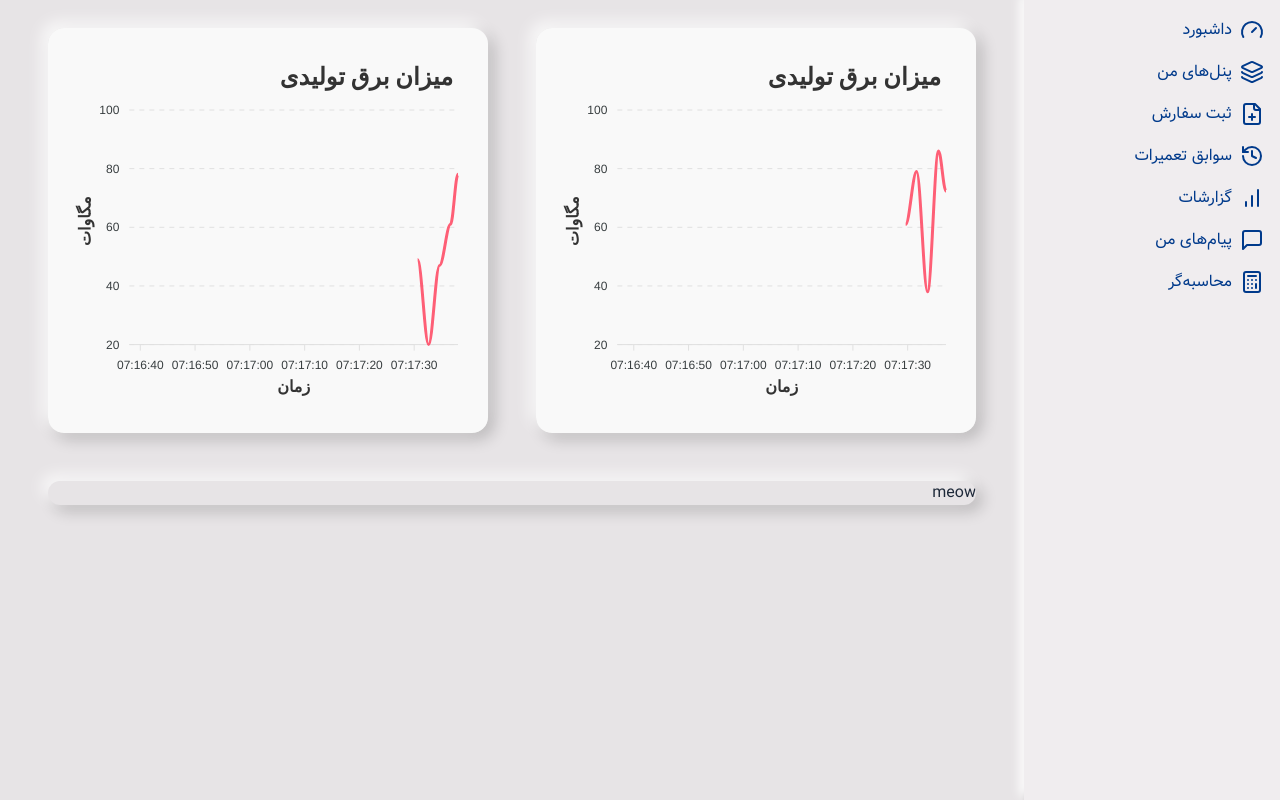
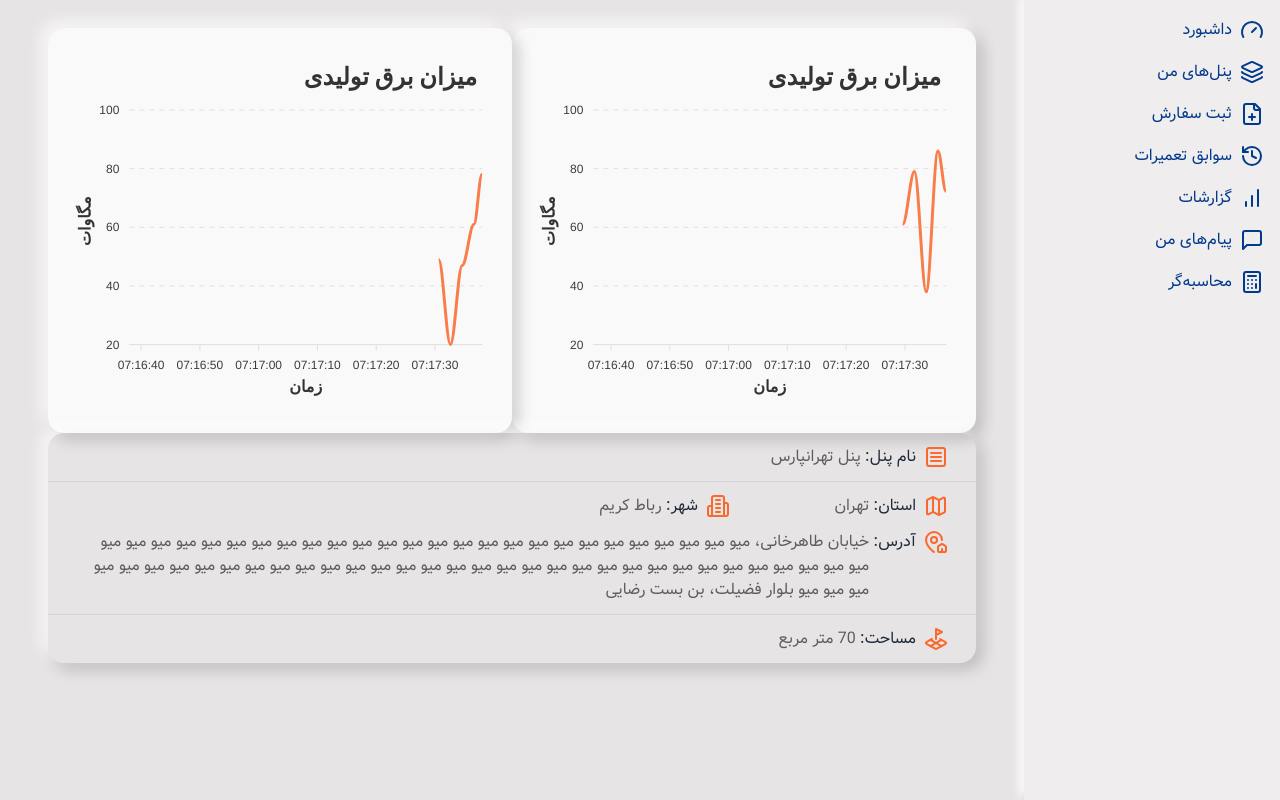
Before and after one commit to BargheNo/frontend, a Next.js app: page /panel/my-panels/123 in a window 1280 px wide. Built offline with nearby package versions, Linux system fonts and the light colour scheme.

Commit message:
feat(panel): Add panel info section to panel dashboard

```diff
--- a/app/panel/my-panels/[panelId]/page.tsx
+++ b/app/panel/my-panels/[panelId]/page.tsx
@@ -1,4 +1,11 @@
 import LiveChart from "@/components/Panel/LiveChart/LiveChart";
+import {
+	SquareMenu,
+	Map,
+	Building2,
+	MapPinHouse,
+	LandPlot,
+} from "lucide-react";
 
 interface PanelProps {
 	params: {
@@ -6,12 +13,31 @@ interface PanelProps {
 	};
 }
 
+const Item = ({
+	icon: Icon,
+	fieldName,
+	fieldValue,
+}: {
+	icon: React.ElementType;
+	fieldName: string;
+	fieldValue: string;
+}) => {
+	return (
+		<div className="flex items-start gap-2">
+			<Icon className="min-w-6 min-h-6 transition-transform duration-200 hover:scale-115 text-[#FA682D]" />
+			<div className="flex gap-1">
+				<span>{fieldName}: </span>
+				<span className="text-[#5E5E5E]">{fieldValue}</span>
+			</div>
+		</div>
+	);
+};
+const gapSize = 8;
 const PanelId = ({ params }: PanelProps) => {
 	const { panelId } = params; // Access the panelId from params
-
 	return (
-		<div className="w-full px-12 my-7 flex flex-col gap-12">
-			<div className="grid grid-cols-2 gap-12">
+		<div className={`w-full px-12 my-7 flex flex-col gap-${gapSize}`}>
+			<div className={`grid grid-cols-2 gap-${gapSize}`}>
 				<div className="flex flex-col text-gray-800 rounded-2xl overflow-hidden shadow-[-6px_-6px_16px_rgba(255,255,255,0.8),6px_6px_16px_rgba(0,0,0,0.2)]">
 					<LiveChart />
 				</div>
@@ -19,8 +45,46 @@ const PanelId = ({ params }: PanelProps) => {
 					<LiveChart />
 				</div>
 			</div>
-			<div className="w-full text-gray-800 rounded-2xl overflow-hidden shadow-[-6px_-6px_16px_rgba(255,255,255,0.8),6px_6px_16px_rgba(0,0,0,0.2)]">
-				meow
+			<div className="w-full text-gray-800 rounded-2xl  shadow-[-6px_-6px_16px_rgba(255,255,255,0.8),6px_6px_16px_rgba(0,0,0,0.2)]">
+				<div className="border-t-1 border-gray-300 first:border-t-0 px-7 py-3">
+					<Item
+						icon={SquareMenu}
+						fieldName="نام پنل"
+						fieldValue="پنل تهرانپارس"
+					/>
+				</div>
+				<div className="border-t-1 border-gray-300 first:border-t-0 px-7 py-3">
+					<div className="flex w-full justify-between pb-3">
+						<div className="flex items-start w-1/4">
+							<Item
+								icon={Map}
+								fieldName="استان"
+								fieldValue="تهران"
+							/>
+						</div>
+						<div className="flex items-start w-3/4">
+							<Item
+								icon={Building2}
+								fieldName="شهر"
+								fieldValue="رباط کریم"
+							/>
+						</div>
+					</div>
+					<Item
+						icon={MapPinHouse}
+						fieldName="آدرس"
+						fieldValue="خیابان طاهرخانی،
+						میو میو میو میو میو میو میو میو میو میو میو میو میو میو میو میو میو میو میو میو میو میو میو میو میو میو میو میو میو میو میو میو میو میو میو میو میو میو میو میو میو میو میو میو میو میو میو میو میو میو میو میو میو میو میو میو میو میو میو میو
+						بلوار فضیلت، بن بست رضایی"
+					/>
+				</div>
+				<div className="border-t-1 border-gray-300 first:border-t-0 px-7 py-3">
+					<Item
+						icon={LandPlot}
+						fieldName="مساحت"
+						fieldValue="70 متر مربع"
+					/>
+				</div>
 			</div>
 		</div>
 	);
--- a/components/Panel/LiveChart/LiveChart.tsx
+++ b/components/Panel/LiveChart/LiveChart.tsx
@@ -47,7 +47,7 @@ export default function LiveChart(): JSX.Element {
 			stroke: {
 				curve: "smooth",
 				width: 3,
-				colors: ["#FF4560"],
+				colors: ["#FA682D"],
 			},
 			title: {
 				text: "میزان برق تولیدی",
--- a/components/Panel/PanelCard/PanelCard.tsx
+++ b/components/Panel/PanelCard/PanelCard.tsx
@@ -44,7 +44,7 @@ const PanelCard = ({
 
 	return (
 		<div
-			className={`${1 ? className : ""} w-full ${
+			className={`${className} w-full ${
 				0 ? "h-64" : ""
 			} border-t-1 border-gray-300 first:border-t-0`}
 		>
```
